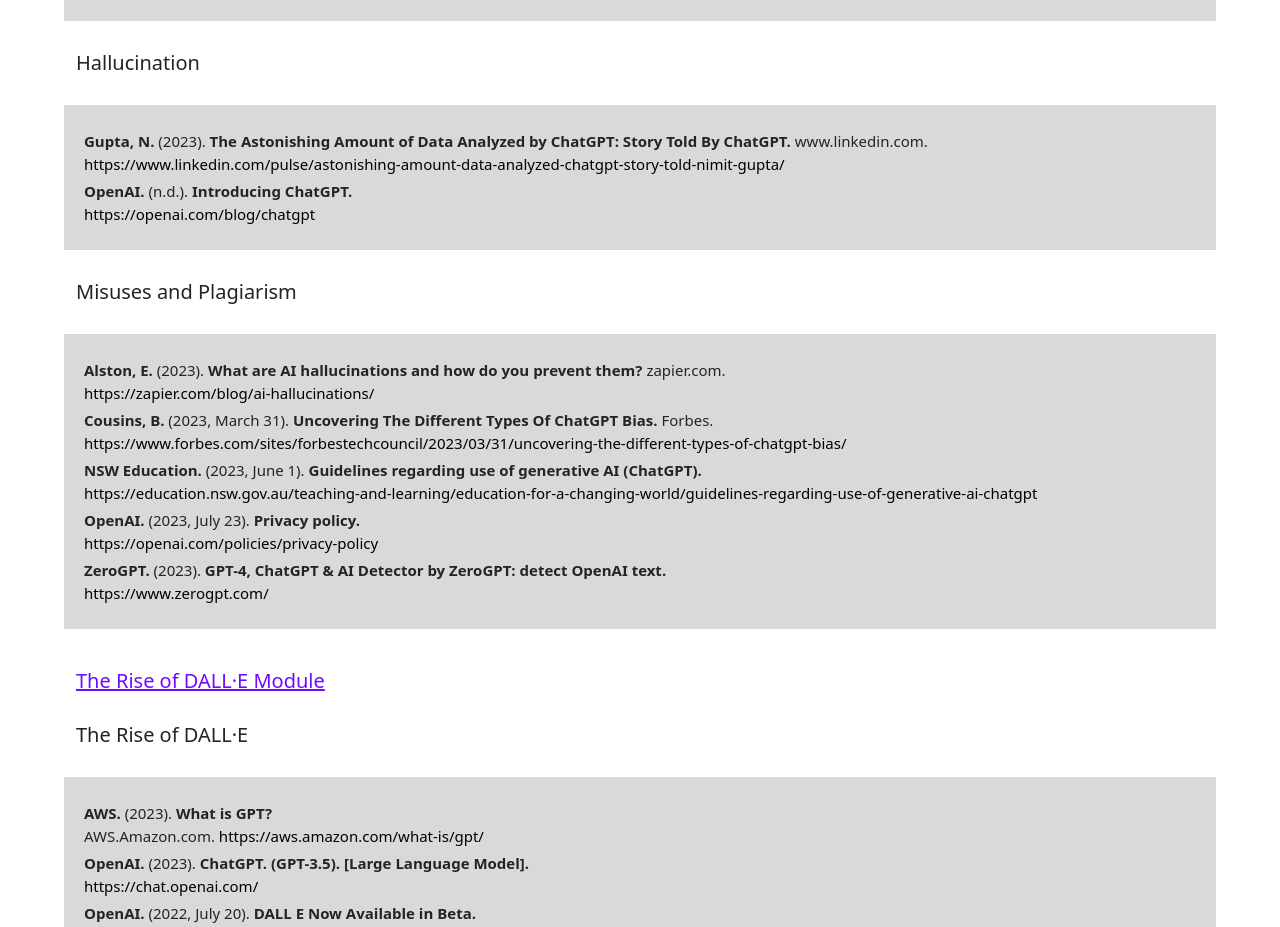
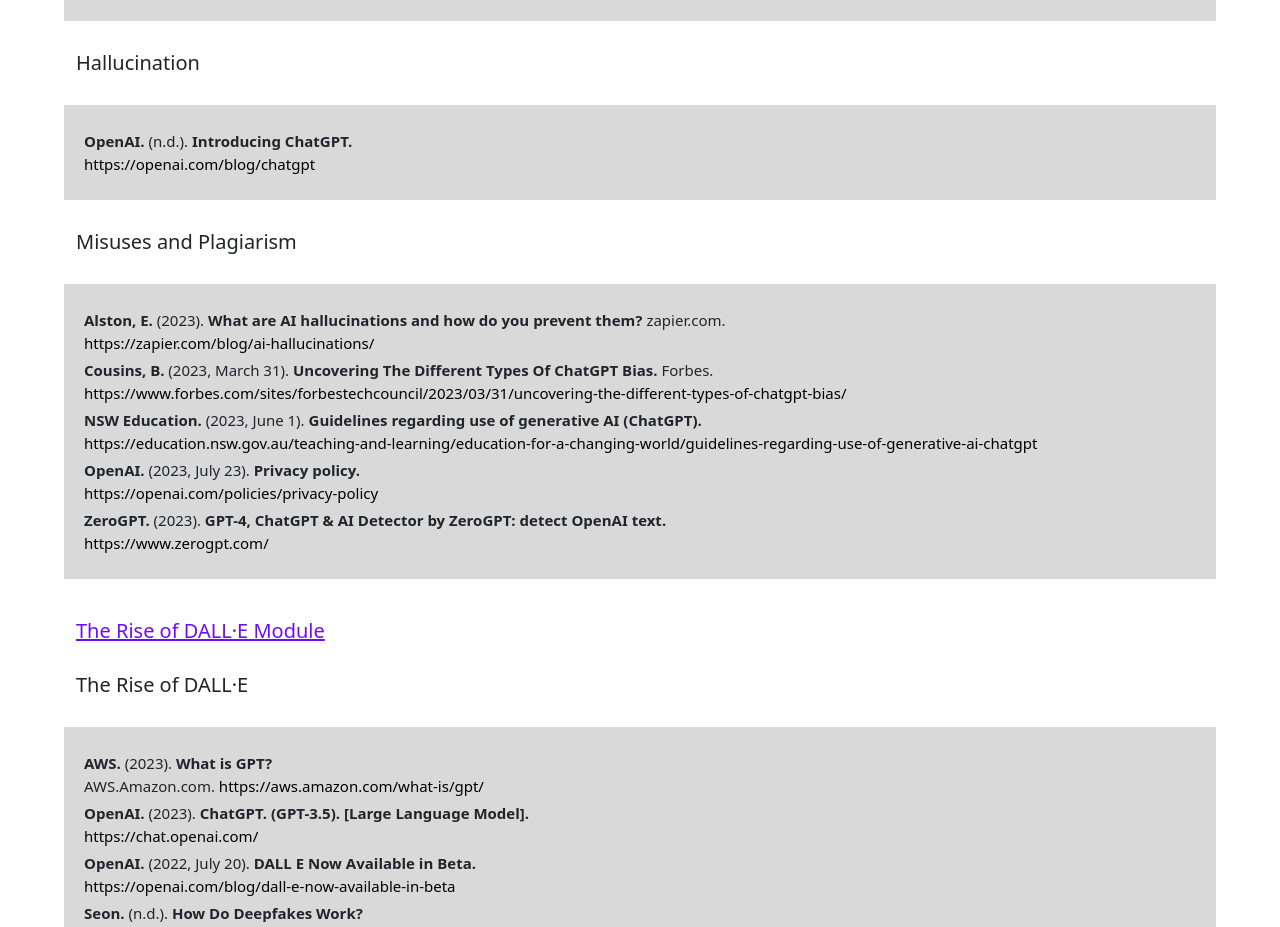
Before and after one commit to harslash/EthicAI, a Vue app in the folder project/ethicai-spa/: page /references in a window 1280 px wide. Shown: the part 1120-2047 px from the top of the page. Built offline with nearby package versions, Linux system fonts and the light colour scheme.

Commit message:
Updated references page

```diff
--- a/project/ethicai-spa/src/components/pages/references-page.vue
+++ b/project/ethicai-spa/src/components/pages/references-page.vue
@@ -73,15 +73,11 @@
         </p>
       </div>
     </div>
-    <div class="row">
+    <div class="row" id="hallucination">
         <h3 class="sub-heading">Hallucination</h3>
     </div>
     <div class="row">
       <div class="gray-rectangle">
-        <p>
-          <b>Gupta, N.</b> (2023). <b>The Astonishing Amount of Data Analyzed by ChatGPT: Story Told By ChatGPT.</b> www.linkedin.com.<br>
-          <a href="https://www.linkedin.com/pulse/astonishing-amount-data-analyzed-chatgpt-story-told-nimit-gupta/" target="_blank">https://www.linkedin.com/pulse/astonishing-amount-data-analyzed-chatgpt-story-told-nimit-gupta/</a>
-        </p>
         <p>
           <b>OpenAI.</b> (n.d.). <b>Introducing ChatGPT.</b><br>
           <a href="https://openai.com/blog/chatgpt" target="_blank">https://openai.com/blog/chatgpt</a>
```
